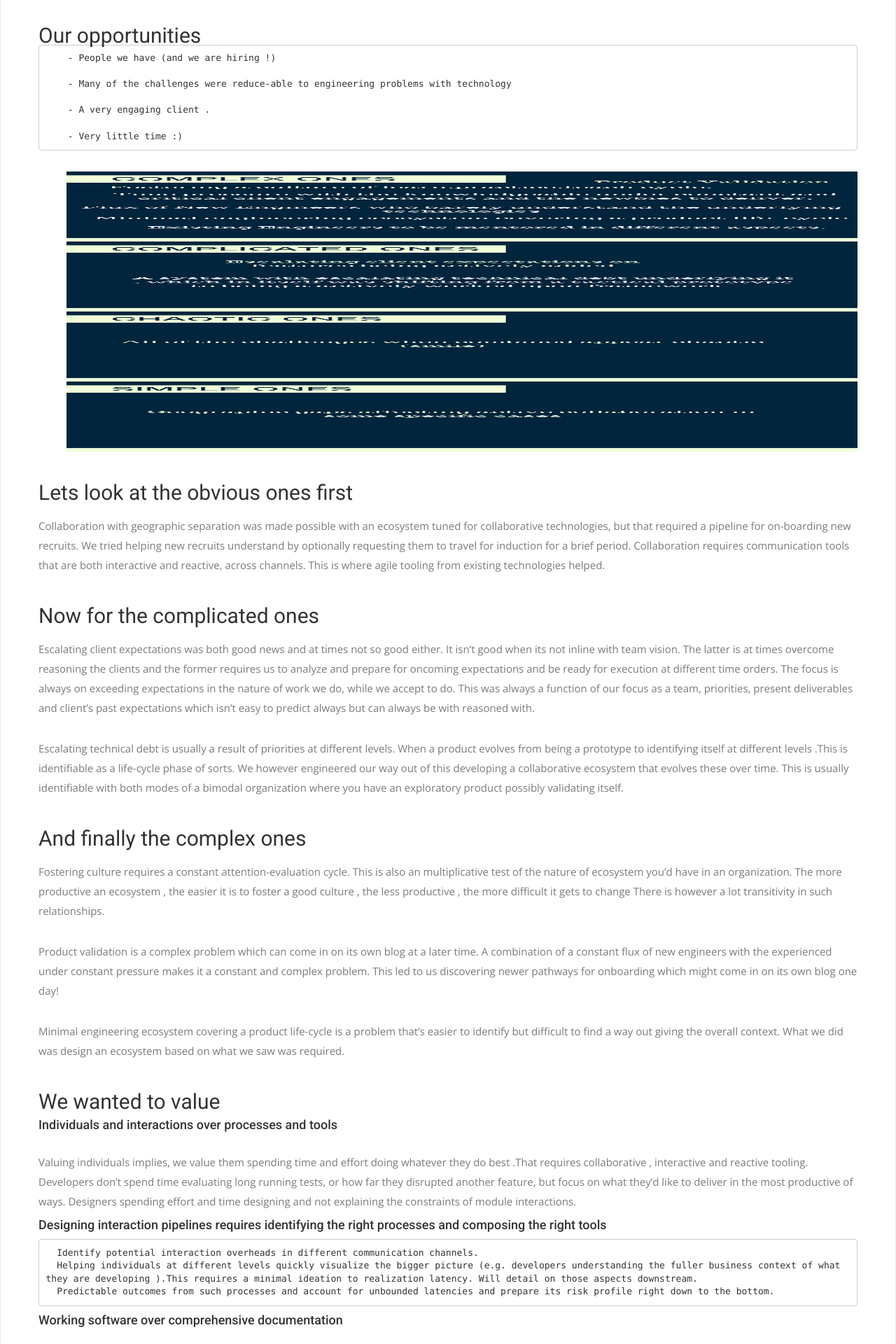
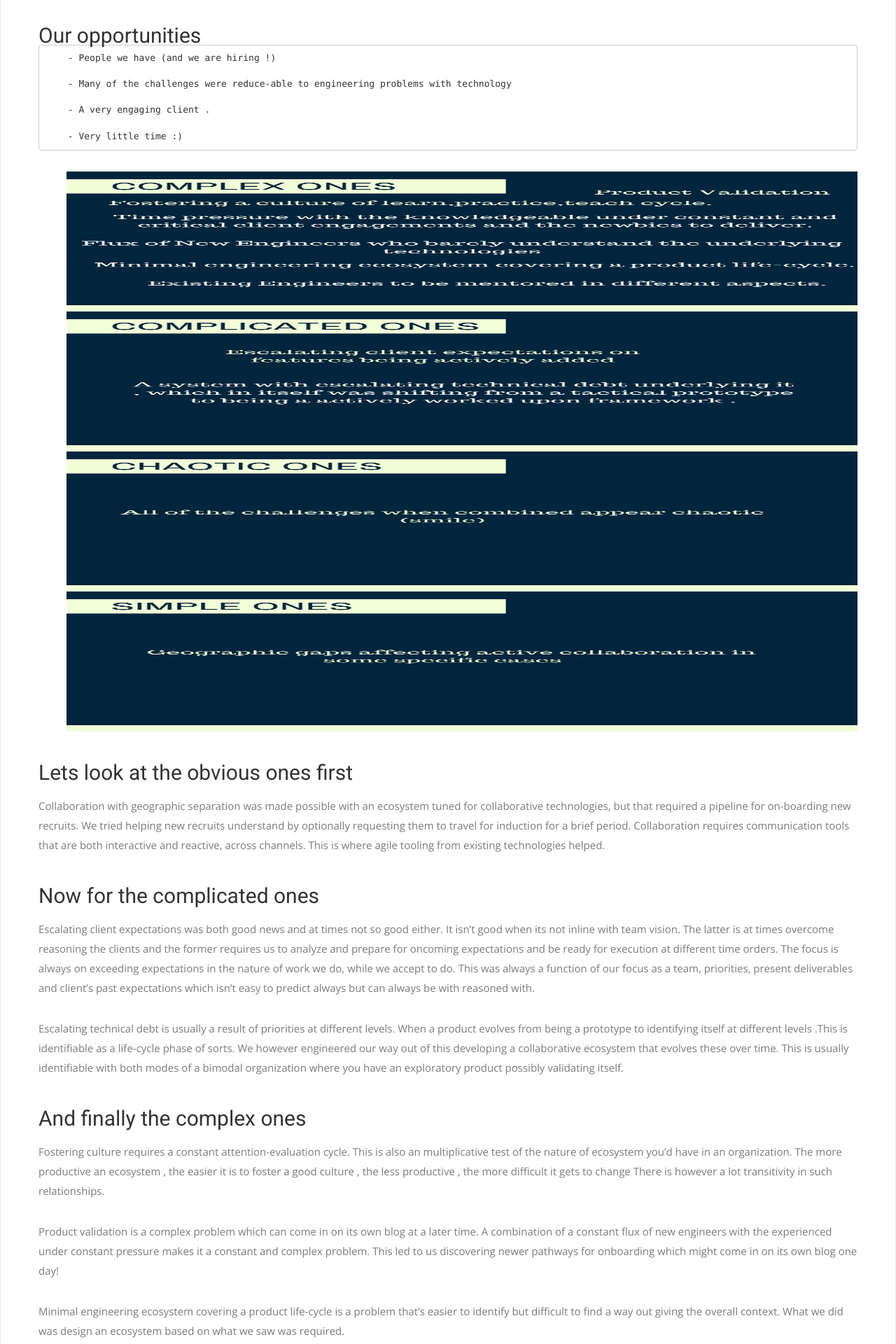
Before and after one commit to th3iedkid/th3iedkid.github.io, a Jekyll site: the page built from _posts/2016-11-30-Desiging-agile-ecosystem.markdown, in a window 1280 px wide. Shown: the part 1121-3041 px from the top of the page at 70% size. Built offline with Jekyll 4.4.1, drawn with Linux system fonts in a browser that asks for light colours; nearby versions of some CDN libraries; some web fonts are replaced.

Commit message:
chaning post

```diff
--- a/_posts/2016-11-30-Desiging-agile-ecosystem.markdown
+++ b/_posts/2016-11-30-Desiging-agile-ecosystem.markdown
@@ -45,10 +45,10 @@
         - Very little time :)
 
 
- ![Complex](/img/Complex.jpg){:height="100" width="100"}
- ![Complicated](/img/Complicated.jpg){:height="100" width="100"}
- ![Chaotic](/img/Chaotic.jpg){:height="100" width="100"}
- ![Simple](/img/Simple.jpg){:height="100" width="100"}
+ ![Complex](/img/Complex.jpg){:height="200" width="60"}
+ ![Complicated](/img/Complicated.jpg){:height="200" width="60"}
+ ![Chaotic](/img/Chaotic.jpg){:height="200" width="60"}
+ ![Simple](/img/Simple.jpg){:height="200" width="60"}
 
 ## Lets look at the obvious ones first ##
 
```
